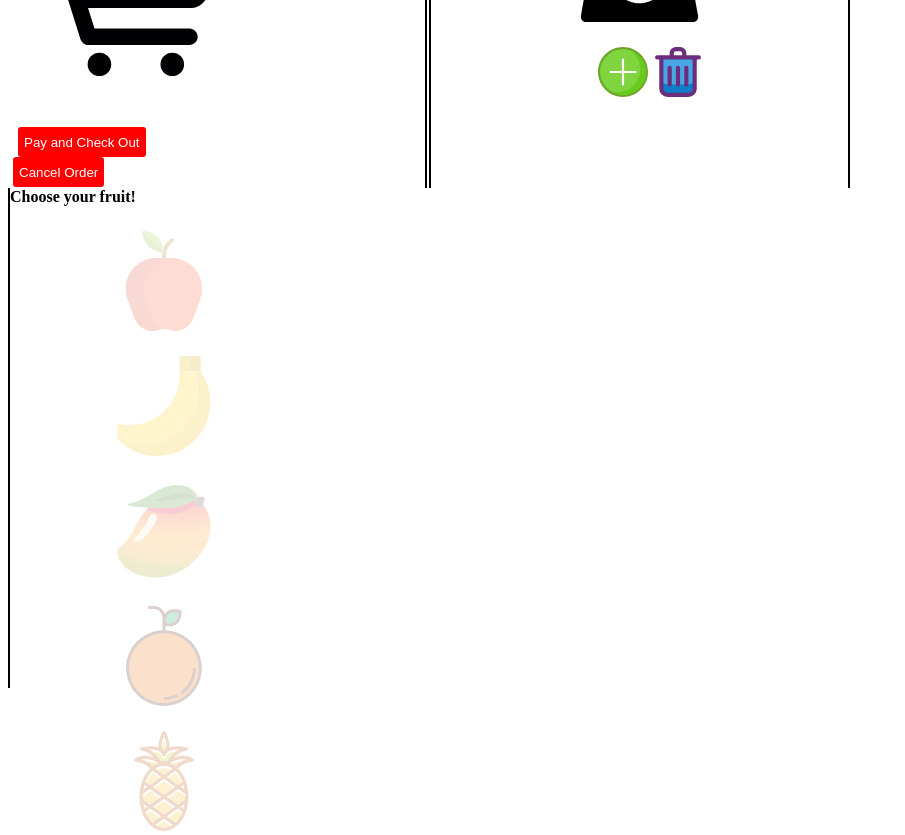
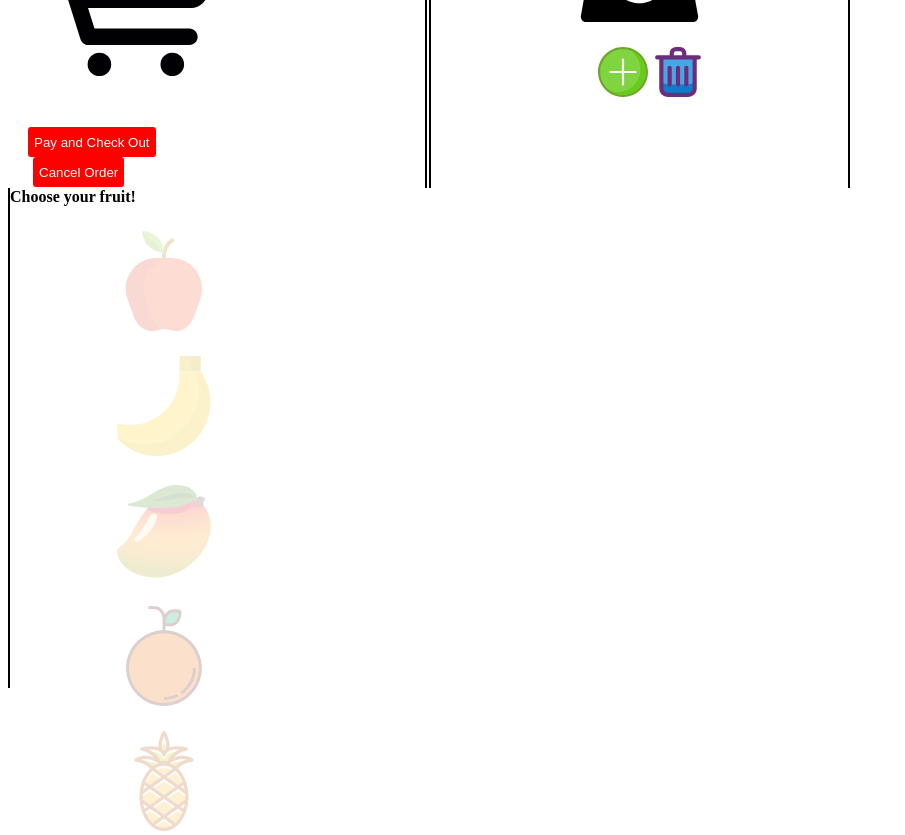
Before and after one commit to ravikirankb/oops-demo-app, an Angular app: page /basket in a window 1280 px wide. Shown: the part 1440-2275 px from the top of the page, without its empty margins (0-905 px from the left). Built offline with nearby package versions, Linux system fonts and the light colour scheme.

Commit message:
button alignment fixes

```diff
--- a/src/app/cart/cart.component.css
+++ b/src/app/cart/cart.component.css
@@ -26,14 +26,15 @@ input[type=button]{
     height: 30px;
     color: white;
     cursor: pointer;
+    position: relative;
 }
 
 .pay{
-    margin-left: 10px;
+    left: 20px;
 }
 
 .cancel{
-    margin-left: 5px;
+   left : 25px;
 }
 
 
```
